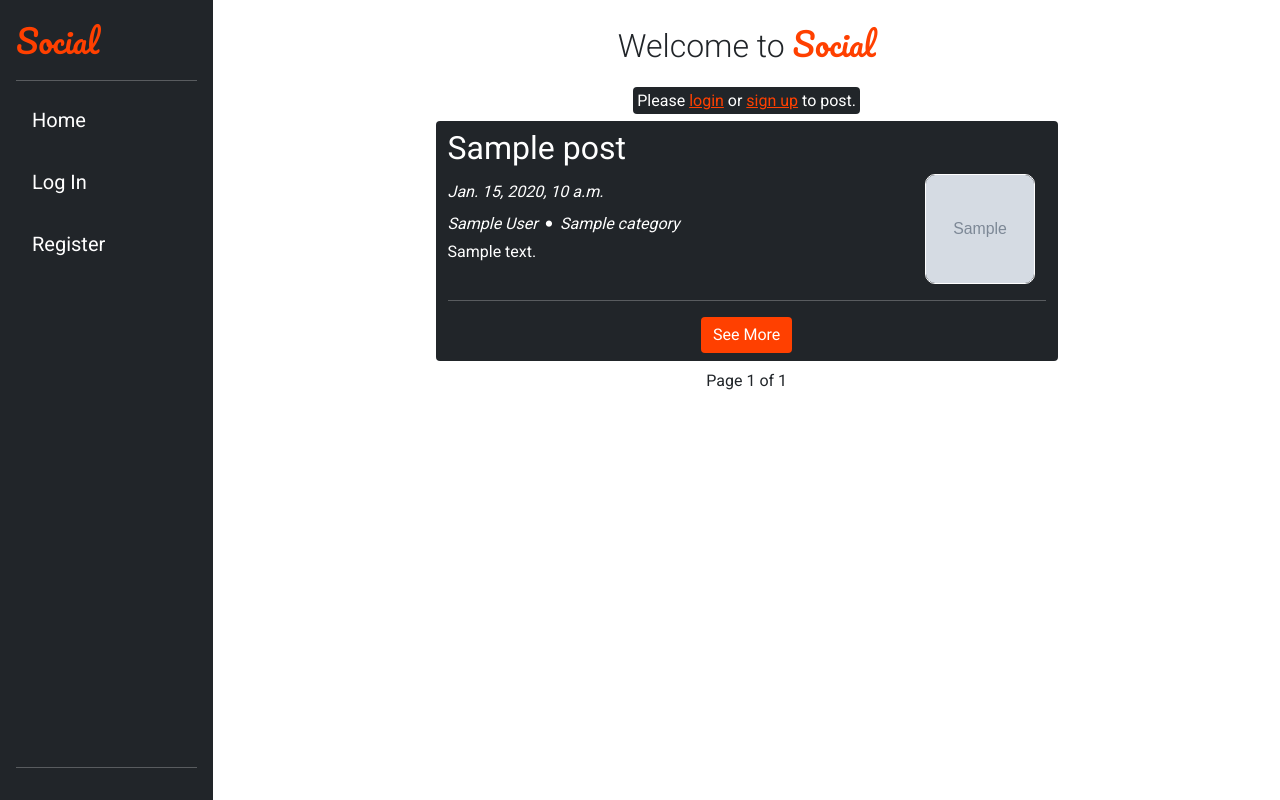
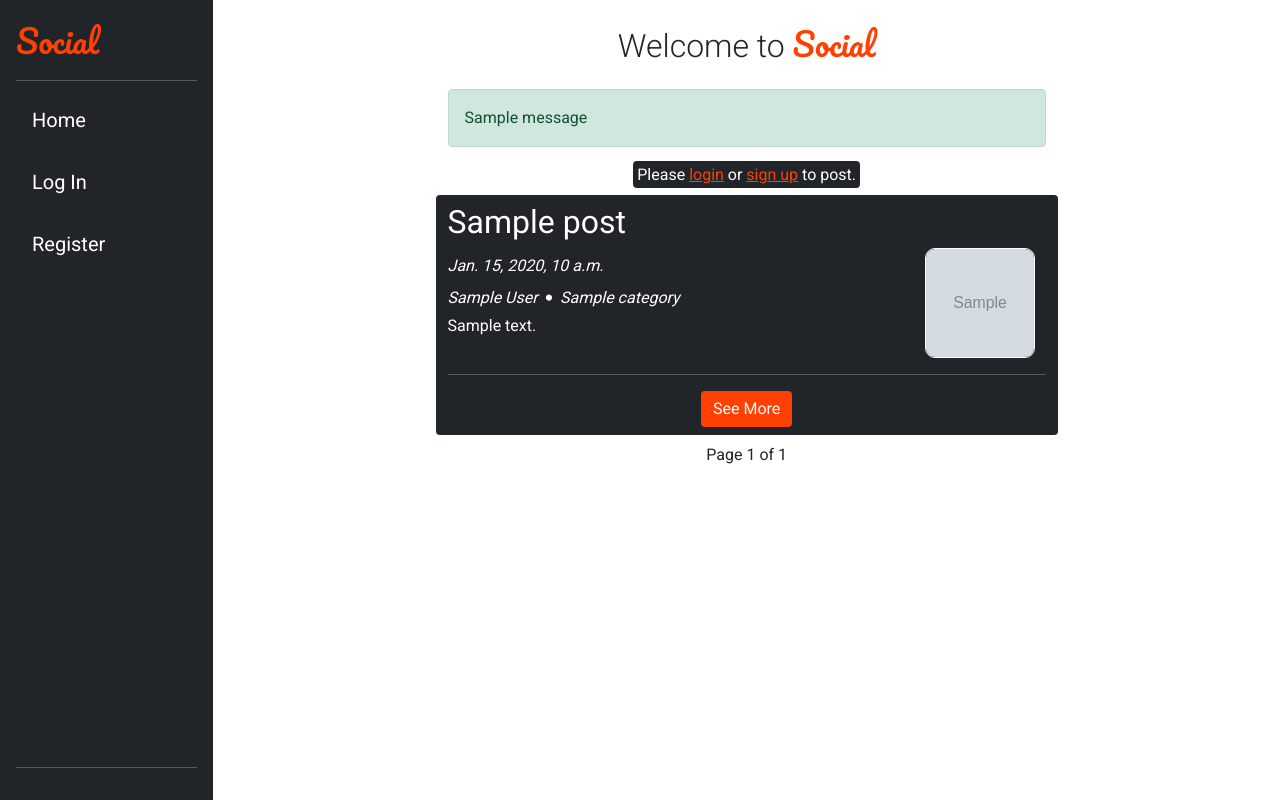
Before and after one commit to Code-Institute-Submissions/social, a Django app: template templates/index.html in a window 1280 px wide. Run offline with Django 4.2, Linux system fonts and the light colour scheme; the template is opened without the code that fills it: most values are stand-ins (such as "Sample title", 1, 10 or a date in 2020); grey boxes marked "Sample" are stand-in pictures; one stand-in notice (Sample message) is shown; some libraries are stand-ins or nearby versions.

Commit message:
Render messages for post creation

```diff
--- a/social/views.py
+++ b/social/views.py
@@ -4,6 +4,7 @@ from django.utils.decorators import method_decorator
 from django.contrib.auth.decorators import login_required
 from django.views import View
 from django.http import HttpResponseNotFound
+from django.contrib import messages
 from .models import Post, Category, Comment
 from .forms import CommentForm, PostForm
 
@@ -42,8 +43,13 @@ class Home(View):
             post.author = request.user
             post.slug = '-'.join(post.title.split())
             post.save()
+
+            messages.add_message(request, messages.SUCCESS,
+                                 'Post added successfully!')
         else:
             post_form = PostForm()
+            messages.add_message(
+                request, messages.WARNING, 'Something went wrong, please review your post and try again.')
 
         return render(request, 'index.html', {
             'page_obj': page_obj,
--- a/templates/index.html
+++ b/templates/index.html
@@ -3,6 +3,16 @@
 {% block content %}
 
 {% load crispy_forms_tags %}
+
+{% if messages %}
+{% for message in messages %}
+<div class="row justify-content-center">
+    <div class="col-11 col-xl-7">
+        <div class="alert alert-{{ message.tags }}">{{ message }}</div>
+    </div>
+</div>
+{% endfor %}
+{% endif %}
 
 {% if user.is_authenticated %}
 <!-- Add Post Button-->
```
